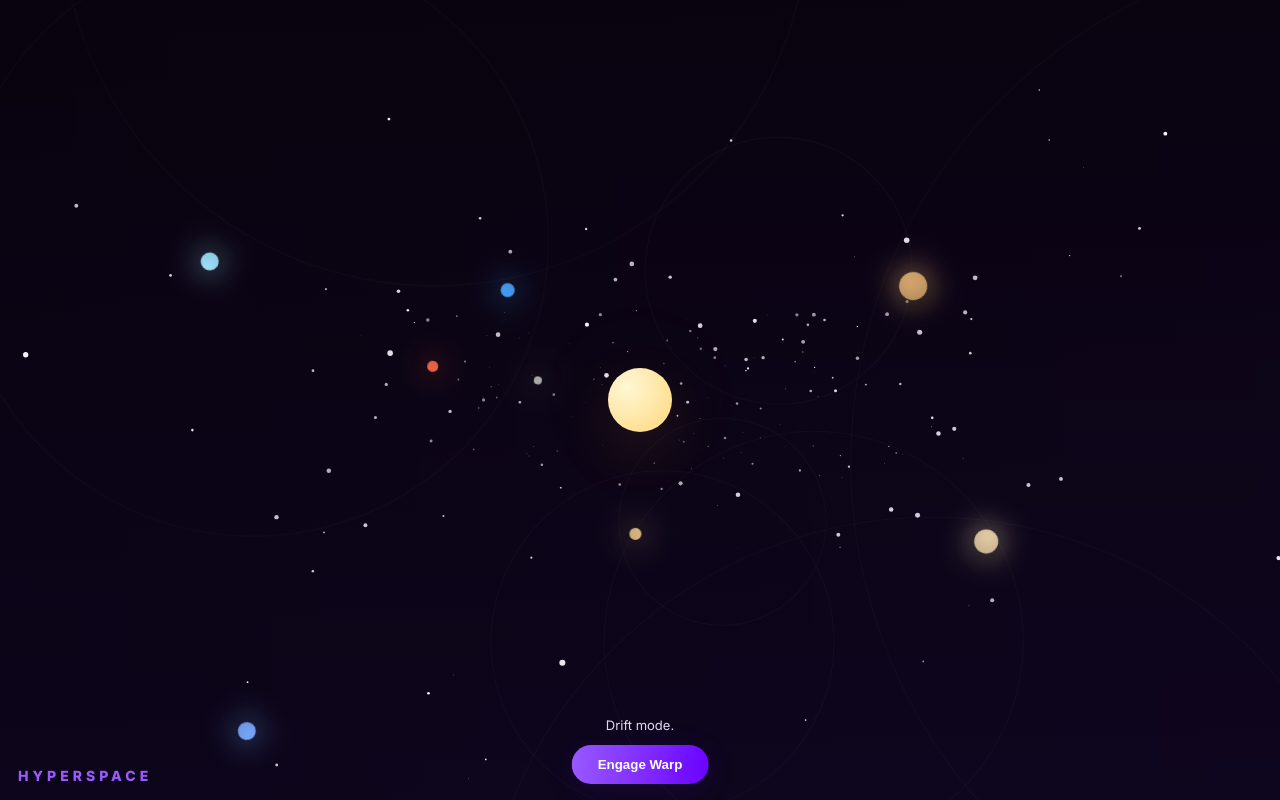
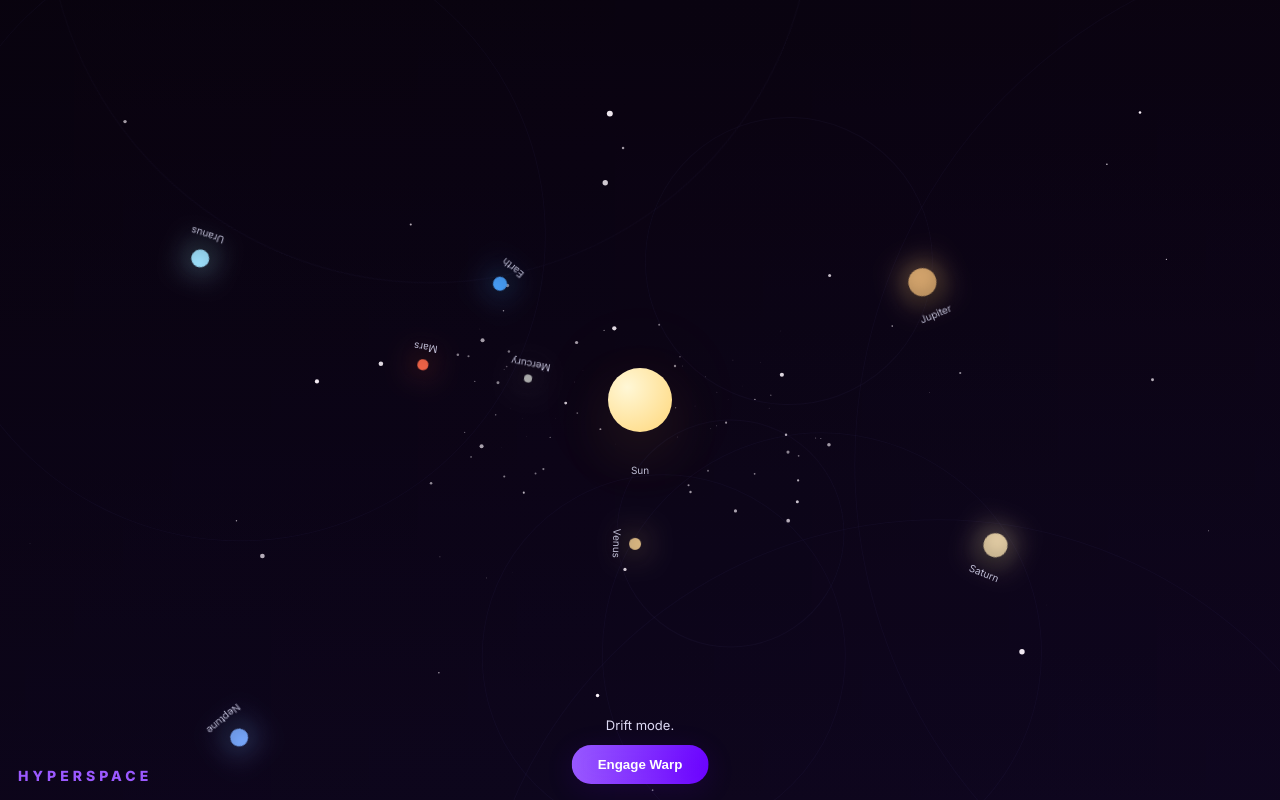
Before and after one commit to NgoHaiPJS/Hyperspace, a plain HTML site: page index.html in a window 1280 px wide. Drawn offline with Linux system fonts and the light colour scheme.

Commit message:
UI: show all planets + labels; slow starfield; adjust orbits and sizes

```diff
--- a/script.js
+++ b/script.js
@@ -2,7 +2,7 @@
 const canvas = document.getElementById('starfield');
 const ctx = canvas.getContext('2d');
 let w=0,h=0,stars=[];
-const STAR_COUNT = 300;
+const STAR_COUNT = 220;
 let warp=false,warpTimer=0;
 
 function resize(){
@@ -28,7 +28,7 @@ class Star{
     this.y = Math.random()*h - h/2;
     this.z = Math.random()*w; // distance
     this.size = Math.random()*1.2 + 0.2;
-    this.baseSpeed = 0.0002 + Math.random()*0.0006;
+    this.baseSpeed = 0.00006 + Math.random()*0.00018;
     if(!init && Math.random()<0.5){
       // recycle
       this.x = (Math.random()*w - w/2) * 0.2;
@@ -92,15 +92,23 @@ function createPlanets(){
       sun.style.background = `radial-gradient(circle at 30% 30%, #fff7d6, ${p.color})`;
       solarEl.appendChild(sun);
       // sun has no orbit
+      // add a small label for Sun
+      const sunLabel = document.createElement('div');
+      sunLabel.className = 'planet-label';
+      sunLabel.style.setProperty('--orbit', '0px');
+      sunLabel.style.setProperty('--size', p.size + 'px');
+      sunLabel.innerHTML = `<small>${p.name}</small>`;
+      solarEl.appendChild(sunLabel);
       planets.push({el: sun, speed:0, angle:0, meta:p, isSun:true});
       return;
     }
 
-    const orbit = Math.floor(minDim * p.orbitFactor) + i * 6 + 50;
+    const orbit = Math.floor(minDim * p.orbitFactor) + i * 6 + 60;
     const orbitWrap = document.createElement('div');
     orbitWrap.className = 'orbit';
     orbitWrap.style.setProperty('--orbit', orbit + 'px');
     orbitWrap.style.setProperty('--glow', p.color);
+    orbitWrap.style.setProperty('--size', p.size + 'px');
 
     const ring = document.createElement('div');
     ring.className = 'ring';
@@ -115,6 +123,14 @@ function createPlanets(){
     planet.title = p.name;
     planet.addEventListener('click', (e)=>{ e.stopPropagation(); document.getElementById('status').textContent = p.name; });
     orbitWrap.appendChild(planet);
+
+    // label
+    const label = document.createElement('div');
+    label.className = 'planet-label';
+    label.style.setProperty('--orbit', orbit + 'px');
+    label.style.setProperty('--size', p.size + 'px');
+    label.innerHTML = `<small>${p.name}</small>`;
+    orbitWrap.appendChild(label);
 
     solarEl.appendChild(orbitWrap);
 
--- a/styles.css
+++ b/styles.css
@@ -42,6 +42,13 @@ body{background:linear-gradient(180deg,var(--bg-1),var(--bg-2));color:#eae6ff;ov
 .planet::after{content:"";position:absolute;inset:0;border-radius:50%;box-shadow:inset 0 -6px 12px rgba(0,0,0,0.12)}
 .orbit .ring{position:absolute;left:50%;top:50%;width:calc(var(--orbit) * 2);height:calc(var(--orbit) * 2);margin-left:calc(-1 * var(--orbit));margin-top:calc(-1 * var(--orbit));border-radius:50%;border:1px solid rgba(255,255,255,0.03);transform:translate(-50%,-50%);pointer-events:none}
 
+/* planet labels */
+.planet-label{position:absolute;left:50%;top:50%;transform:translate(-50%,-50%) translateX(var(--orbit)) translateY(calc(var(--size) + 6px));color:rgba(230,230,255,0.9);font-size:11px;white-space:nowrap;pointer-events:none;text-align:center}
+.planet-label small{display:block;font-size:10px;opacity:0.9}
+
+/* accentuate rings a little */
+.orbit .ring{border-color:rgba(155,155,255,0.04)}
+
 /* Sun (center) */
 .sun{position:absolute;left:50%;top:50%;transform:translate(-50%,-50%);border-radius:50%;box-shadow:0 22px 60px rgba(255,200,80,0.12),0 0 120px rgba(255,200,80,0.08);pointer-events:none}
 
```
